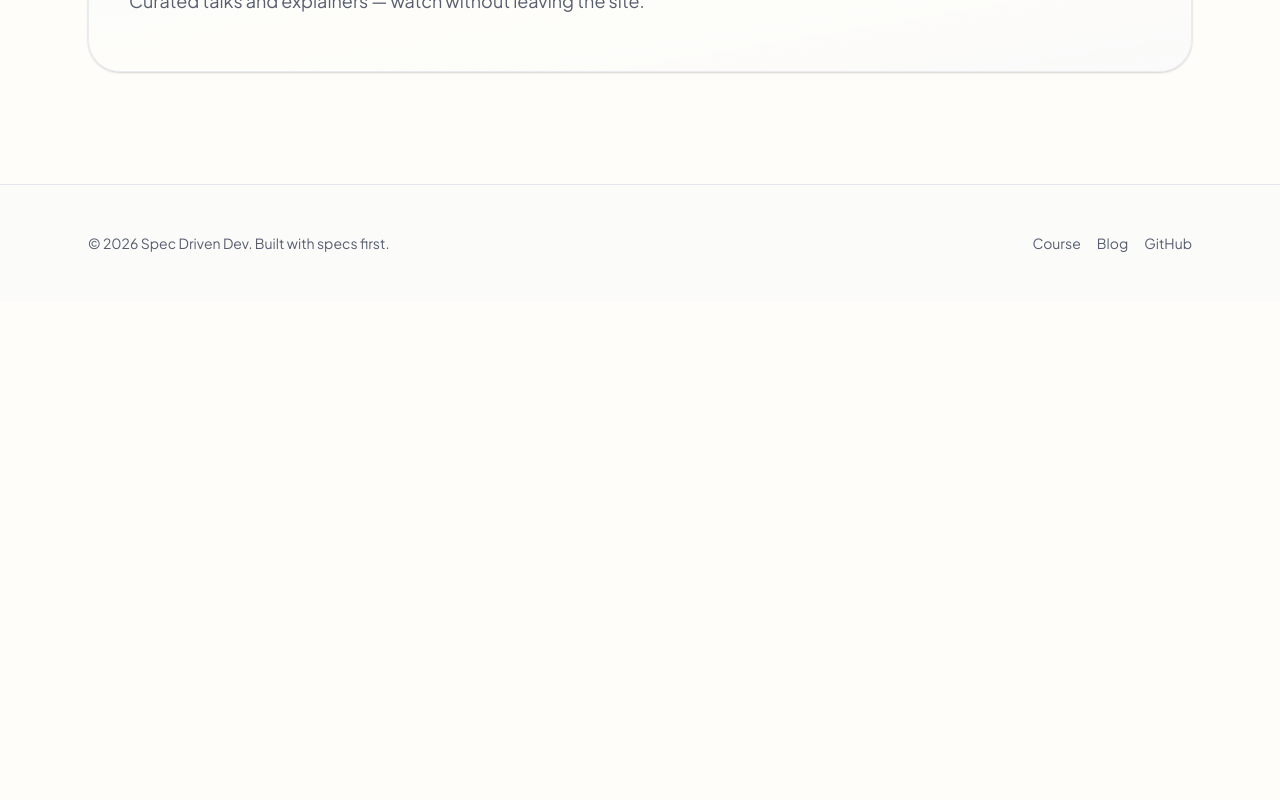
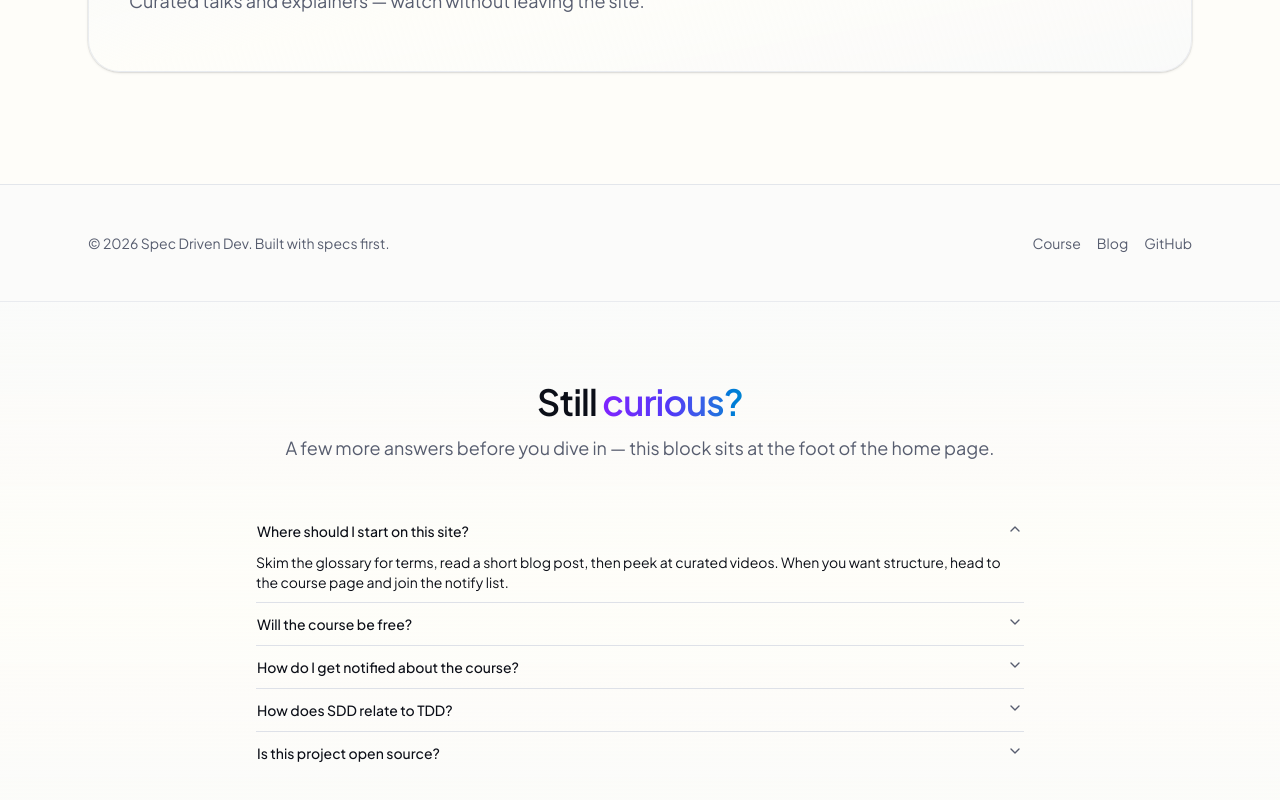
Before and after one commit to slavamlinsky/sdd-show, a Next.js app: page / in a window 1280 px wide. Shown: the part 1968-2768 px from the top of the page. Before the commit the page ends 2269 px from the top, so only its background shows below. Built offline with nearby package versions, Linux system fonts and the light colour scheme.

Commit message:
feat(home): FAQ section below footer on main page only

```diff
--- a/app/layout.tsx
+++ b/app/layout.tsx
@@ -2,7 +2,7 @@ import type { Metadata } from "next";
 import { Geist_Mono, Plus_Jakarta_Sans } from "next/font/google";
 import "./globals.css";
 import { SiteHeader } from "@/components/site-header";
-import { SiteFooter } from "@/components/site-footer";
+import { FooterRegion } from "@/components/footer-region";
 import { ScrollToTop } from "@/components/scroll-to-top";
 import { siteConfig } from "@/lib/site-config";
 import { cn } from "@/lib/utils";
@@ -47,7 +47,7 @@ export default function RootLayout({
         <main id="main-content" className="flex-1 scroll-mt-0 outline-none" tabIndex={-1}>
           {children}
         </main>
-        <SiteFooter />
+        <FooterRegion />
         <ScrollToTop />
       </body>
     </html>
--- /dev/null
+++ b/components/footer-region.tsx
@@ -0,0 +1,20 @@
+"use client";
+
+import { usePathname } from "next/navigation";
+import { HomeBottomFaq } from "@/components/home-bottom-faq";
+import { SiteFooter } from "@/components/site-footer";
+
+/**
+ * Renders the global footer, and on the home route only an extra FAQ band below it.
+ */
+export function FooterRegion() {
+  const pathname = usePathname();
+  const isHome = pathname === "/";
+
+  return (
+    <>
+      <SiteFooter />
+      {isHome ? <HomeBottomFaq /> : null}
+    </>
+  );
+}
--- /dev/null
+++ b/components/home-bottom-faq.tsx
@@ -0,0 +1,88 @@
+"use client";
+
+import Link from "next/link";
+import {
+  Accordion,
+  AccordionContent,
+  AccordionItem,
+  AccordionTrigger,
+} from "@/components/ui/accordion";
+import { GradientText } from "@/components/gradient-text";
+
+/** Distinct from mid-page Q&A — practical “where do I go next?” style questions. */
+const items = [
+  {
+    id: "start",
+    q: "Where should I start on this site?",
+    a: "Skim the glossary for terms, read a short blog post, then peek at curated videos. When you want structure, head to the course page and join the notify list.",
+  },
+  {
+    id: "course-cost",
+    q: "Will the course be free?",
+    a: "Pricing is not finalized — joining the email list only means we will tell you when enrollment opens and what the options are. No obligation.",
+  },
+  {
+    id: "updates",
+    q: "How do I get notified about the course?",
+    a: "Use the email form on the course page. We will only message you about launch and major resource drops.",
+  },
+  {
+    id: "tdd",
+    q: "How does SDD relate to TDD?",
+    a: "TDD is about tests driving implementation. SDD is about written intent (specs) driving what you build and how you verify it. They complement each other — specs scope the problem; tests encode acceptance.",
+  },
+  {
+    id: "oss",
+    q: "Is this project open source?",
+    a: "Yes — you can browse and suggest improvements in the public repo:",
+  },
+] as const;
+
+export function HomeBottomFaq() {
+  return (
+    <section
+      id="bottom-faq"
+      aria-labelledby="bottom-faq-heading"
+      className="border-t border-border/60 bg-gradient-to-b from-muted/25 via-background to-muted/20"
+    >
+      <div className="mx-auto max-w-6xl px-4 py-16 sm:px-6 sm:py-20">
+        <div className="mx-auto max-w-3xl text-center">
+          <h2
+            id="bottom-faq-heading"
+            className="font-heading text-3xl font-semibold tracking-tight sm:text-4xl"
+          >
+            Still <GradientText className="font-semibold">curious?</GradientText>
+          </h2>
+          <p className="mt-3 text-lg text-muted-foreground">
+            A few more answers before you dive in — this block sits at the foot of the home page.
+          </p>
+        </div>
+        <Accordion className="mx-auto mt-12 w-full max-w-3xl" defaultValue={[items[0].id]}>
+          {items.map((item) => (
+            <AccordionItem key={item.id} value={item.id}>
+              <AccordionTrigger>{item.q}</AccordionTrigger>
+              <AccordionContent>
+                {item.id === "oss" ? (
+                  <>
+                    {item.a}{" "}
+                    <Link
+                      href="https://github.com/slavamlinsky/sdd-show"
+                      className="font-medium text-primary underline-offset-4 hover:underline"
+                      target="_blank"
+                      rel="noopener noreferrer"
+                    >
+                      sdd-show on GitHub
+                    </Link>
+                    .
+                  </>
+                ) : (
+                  item.a
+                )}
+              </AccordionContent>
+            </AccordionItem>
+          ))}
+        </Accordion>
+      </div>
+    </section>
+  );
+}
```
Also changed, not shown: 1 other file (tests, documents, lock files or other folders).
